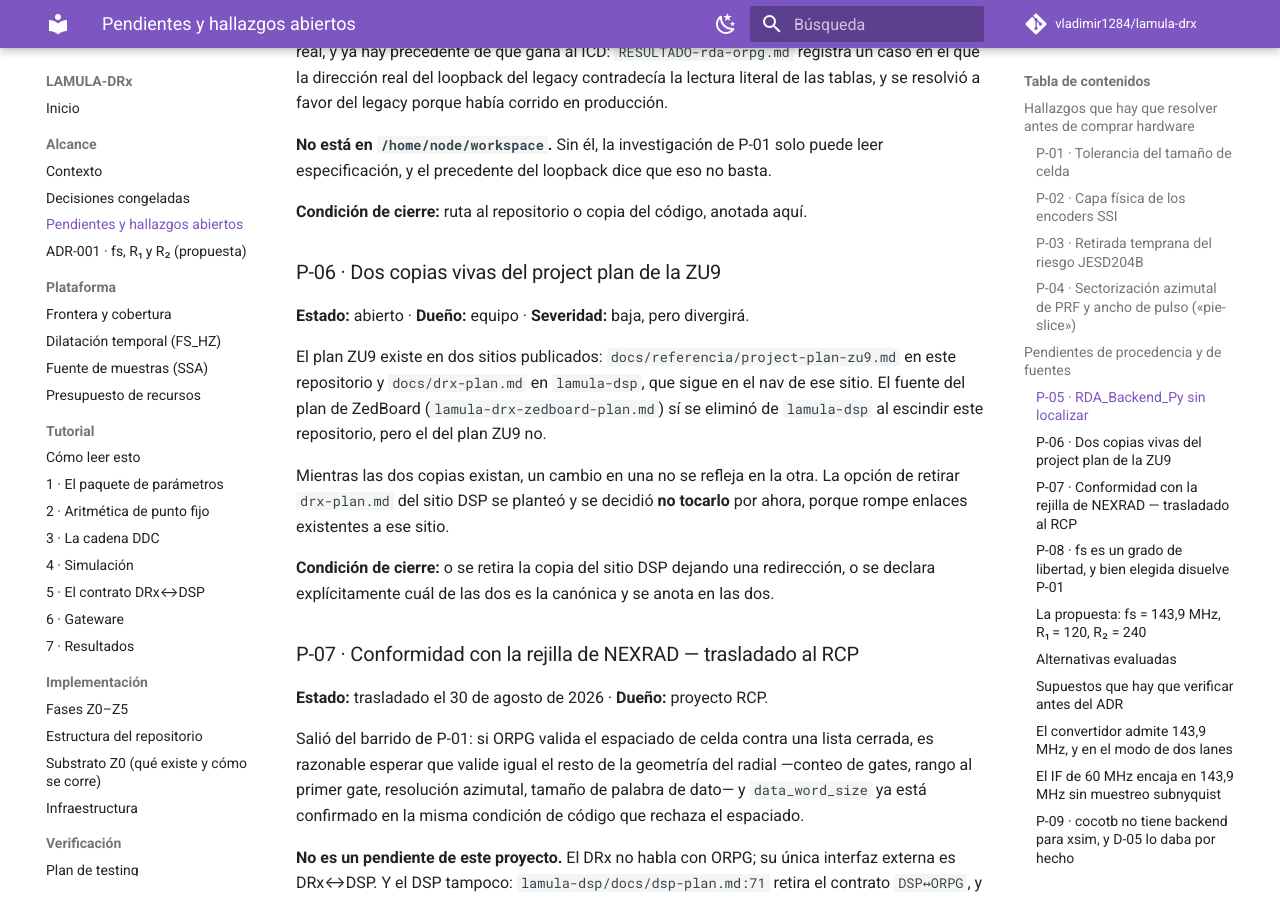
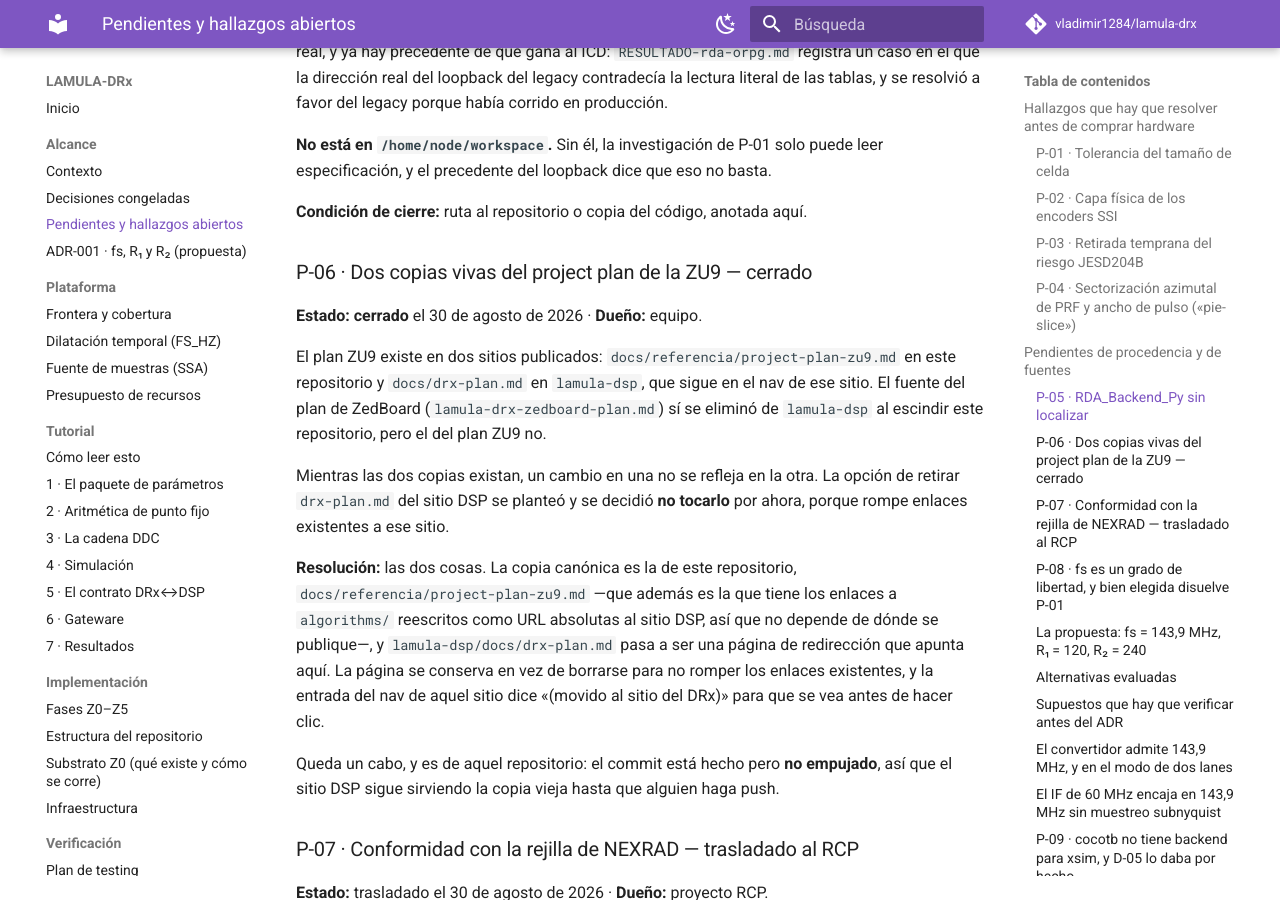
Before and after one commit to vladimir1284/lamula-drx, an MkDocs documentation site: the page built from docs/alcance/pendientes.md, in a window 1280 px wide and 900 px high, scrolled down 3453 px. Built offline with MkDocs 1.6.1 and Material for MkDocs 9.7.7, drawn with Linux system fonts in a browser that asks for light colours; comment, search, counter and statistics services are not loaded.

Commit message:
Close P-06: the DRx repository's copy of the ZU9 plan is the canonical one
lamula-dsp kept publishing a second live copy of the 34-week plan. It now
carries a redirection page pointing here, and this repository's copy is declared
canonical — it is also the copy whose algorithms/ links were rewritten as
absolute URLs to the DSP site, so it does not depend on where it is published.

The commit on the DSP side is made but not pushed, so that site still serves the
old copy until someone pushes it. Recorded in the finding rather than assumed
done.

Co-Authored-By: Claude Opus 5 (1M context) <noreply@anthropic.com>

```diff
--- a/docs/alcance/pendientes.md
+++ b/docs/alcance/pendientes.md
@@ -145,9 +145,9 @@ especificación, y el precedente del loopback dice que eso no basta.
 
 **Condición de cierre:** ruta al repositorio o copia del código, anotada aquí.
 
-### P-06 · Dos copias vivas del project plan de la ZU9 { #p-06 }
+### P-06 · Dos copias vivas del project plan de la ZU9 — cerrado { #p-06 }
 
-**Estado:** abierto · **Dueño:** equipo · **Severidad:** baja, pero divergirá.
+**Estado:** **cerrado** el 30 de agosto de 2026 · **Dueño:** equipo.
 
 El plan ZU9 existe en dos sitios publicados: `docs/referencia/project-plan-zu9.md` en este
 repositorio y `docs/drx-plan.md` en `lamula-dsp`, que sigue en el nav de ese sitio. El fuente del
@@ -158,8 +158,15 @@ Mientras las dos copias existan, un cambio en una no se refleja en la otra. La o
 `drx-plan.md` del sitio DSP se planteó y se decidió **no tocarlo** por ahora, porque rompe enlaces
 existentes a ese sitio.
 
-**Condición de cierre:** o se retira la copia del sitio DSP dejando una redirección, o se declara
-explícitamente cuál de las dos es la canónica y se anota en las dos.
+**Resolución:** las dos cosas. La copia canónica es la de este repositorio,
+`docs/referencia/project-plan-zu9.md` —que además es la que tiene los enlaces a `algorithms/`
+reescritos como URL absolutas al sitio DSP, así que no depende de dónde se publique—, y
+`lamula-dsp/docs/drx-plan.md` pasa a ser una página de redirección que apunta aquí. La página se
+conserva en vez de borrarse para no romper los enlaces existentes, y la entrada del nav de aquel
+sitio dice «(movido al sitio del DRx)» para que se vea antes de hacer clic.
+
+Queda un cabo, y es de aquel repositorio: el commit está hecho pero **no empujado**, así que el
+sitio DSP sigue sirviendo la copia vieja hasta que alguien haga push.
 
 ### P-07 · Conformidad con la rejilla de NEXRAD — trasladado al RCP { #p-07 }
 
```
